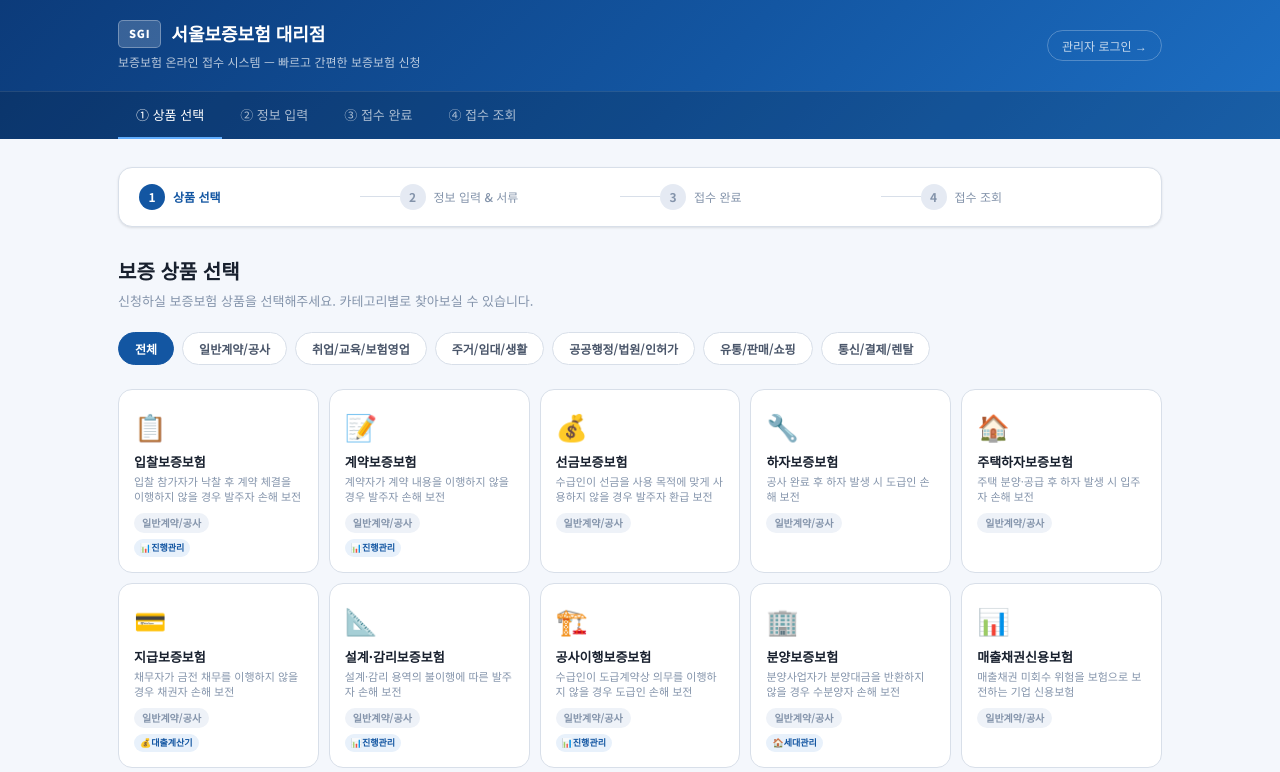
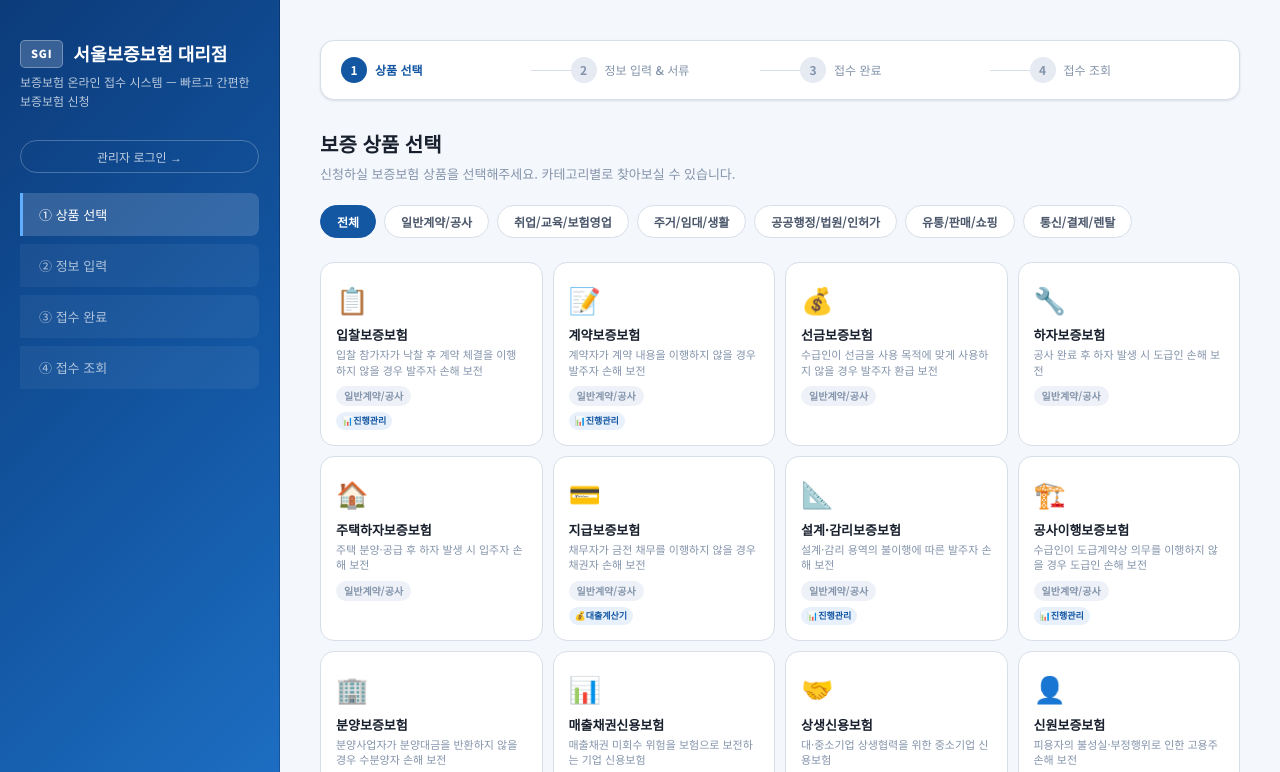
Before and after one commit to raysalarify-sketch/worked-sgi, a plain HTML site: page apply.html in a window 1280 px wide. Shown: the top 772 px of the page. Drawn offline with Linux system fonts and the light colour scheme.

Commit message:
Convert apply layout to left sidebar and add status card to index

```diff
--- a/apply.html
+++ b/apply.html
@@ -205,6 +205,19 @@ body{font-family:'Noto Sans KR',sans-serif;background:var(--bg);color:var(--text
 .close-btn{background:none;border:none;font-size:24px;cursor:pointer;color:var(--text3);line-height:1}
 .close-btn:hover{color:var(--text)}
 .modal-body{padding:24px;overflow-y:auto;flex:1;background:#fff}
+/* DESKTOP SIDEBAR LAYOUT */
+@media (min-width: 768px) {
+  body { display: flex; flex-direction: row; min-height: 100vh; align-items: stretch; margin: 0; overflow-x: hidden; }
+  .hero { width: 280px; height: 100vh; position: sticky; top: 0; left: 0; padding-top: 20px; flex-shrink: 0; z-index: 100; border-right: 1px solid rgba(0,0,0,0.1); }
+  .hero-inner { flex-direction: column; align-items: flex-start; padding: 20px; gap: 30px; }
+  .hero-nav { width: 100%; text-align: left; }
+  .hero-nav a { display: block; width: 100%; text-align: center; }
+  .hero-tabs { background: transparent; border-top: none; }
+  .hero-tabs-inner { flex-direction: column; padding: 0 20px; gap: 8px; }
+  .htab { text-align: left; border-bottom: none; border-left: 3px solid transparent; padding: 12px 16px; border-radius: 0 8px 8px 0; background: rgba(255,255,255,0.05); }
+  .htab.active { border-left-color: #61AEFF; background: rgba(255,255,255,0.15); border-bottom: none; }
+  .main { flex: 1; max-width: 1000px; margin: 0 auto; padding: 40px; }
+}
 </style>
 </head>
 <body>
@@ -870,6 +883,11 @@ function searchStatus() {
 // ── INIT ──
 renderCats();
 renderProducts();
+if (new URLSearchParams(window.location.search).get('tab') === 'status') {
+  gotoSection('s-status');
+  document.querySelectorAll('.htab').forEach(b=>b.classList.remove('active'));
+  document.querySelectorAll('.htab')[3].classList.add('active');
+}
 </script>
 <!-- CONSULT MODAL -->
 <div class="modal-overlay" id="consultModal">
```
Also changed, not shown: index.html (+11 -3 lines).
